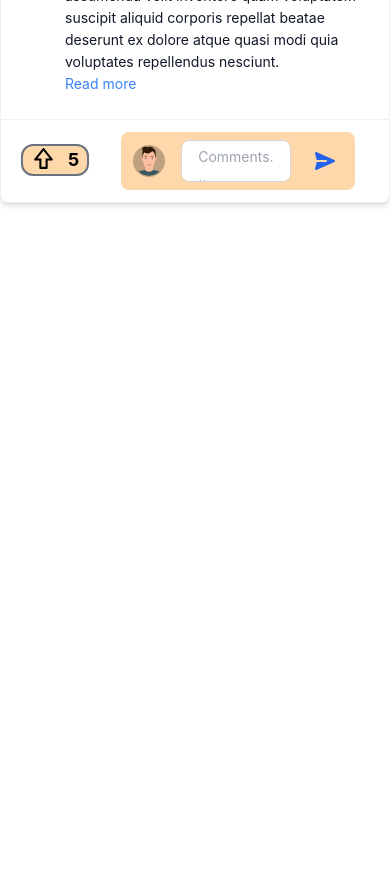
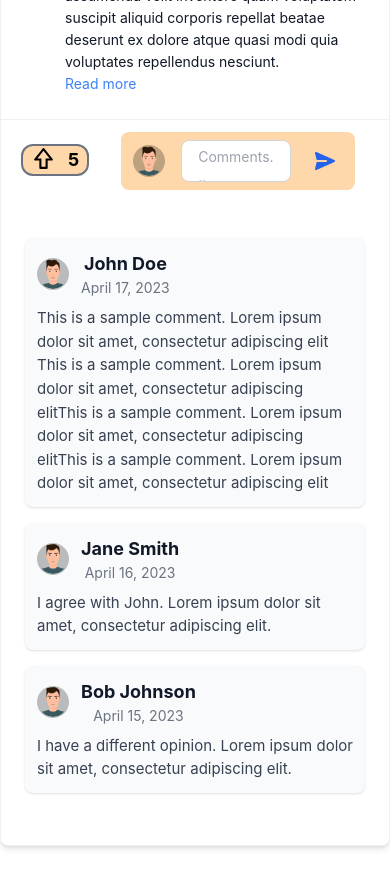
Before and after one commit to Shkkhwaja/queryly, a Next.js app: page / in a window 390 px wide. Shown: the part 820-1706 px from the top of the page. Before the commit the page ends 1063 px from the top, so only its background shows below. Built offline with nearby package versions, Linux system fonts and the light colour scheme.

Commit message:
done with card but responsive is pending

```diff
--- a/src/components/Homepage/Homepage.tsx
+++ b/src/components/Homepage/Homepage.tsx
@@ -20,6 +20,30 @@ const Homepage: React.FC = () => {
   const toggleDescription = () => {
     setShowFullDescription(!showFullDescription);
   };
+
+
+// Sample comments data
+  const comments = [
+    {
+      name: "John Doe",
+      date: "April 17, 2023",
+      comment:
+        "This is a sample comment. Lorem ipsum dolor sit amet, consectetur adipiscing elit This is a sample comment. Lorem ipsum dolor sit amet, consectetur adipiscing elitThis is a sample comment. Lorem ipsum dolor sit amet, consectetur adipiscing elitThis is a sample comment. Lorem ipsum dolor sit amet, consectetur adipiscing elit",
+    },
+    {
+      name: "Jane Smith",
+      date: "April 16, 2023",
+      comment:
+        "I agree with John. Lorem ipsum dolor sit amet, consectetur adipiscing elit.",
+    },
+    {
+      name: "Bob Johnson",
+      date: "April 15, 2023",
+      comment:
+        "I have a different opinion. Lorem ipsum dolor sit amet, consectetur adipiscing elit.",
+    },
+  ];
+
 
   return (
     <div>
@@ -74,7 +98,6 @@ const Homepage: React.FC = () => {
       <div className="flex justify-center py-10">
         <Card
           style={{ width: 750 }}
-
           cover={
             <img
               alt="example"
@@ -84,6 +107,7 @@ const Homepage: React.FC = () => {
           }
           className="bg-white dark:bg-gray-800 shadow-md dark:shadow-lg rounded-lg"
           actions={[
+            <div>
             <div className="flex gap-8 px-5 h-auto ">
               <div className=" flex gap-3 h-8 w-[auto] px-2 mt-3  border-2 bg-orange-200 rounded-xl border-gray-500  ">
                 <BiUpvote
@@ -135,8 +159,50 @@ const Homepage: React.FC = () => {
                     <span className="sr-only">Send message</span>
                   </button>
                 </div>
-              </form>{" "}
-            </div>,
+              </form>
+      </div>
+
+
+
+{/* Comments Section */}
+<div className="mt-6 p-6">
+  {comments.map((comment, index) => (
+    <div
+      key={index}
+      className="bg-gray-50 dark:bg-gray-800 p-3 rounded-lg shadow mb-4"
+    >
+      {/* Avatar, Name, and Date */}
+      <div className="flex items-center mb-2">
+        <Avatar
+          icon={
+            <Image
+              src={img}
+              alt="avatar"
+              width={40}
+              height={40}
+              className="rounded-full cursor-pointer"
+            />
+          }
+        />
+        <div className="ml-3">
+          <h3 className="text-lg font-bold text-gray-900 dark:text-white">
+            {comment.name}
+          </h3>
+          <p className="text-sm text-gray-500">{comment.date}</p>
+        </div>
+      </div>
+      {/* Comment Content */}
+      <p className="text-gray-700 dark:text-gray-300 text-[15px] text-start">{comment.comment}</p>
+    </div>
+  ))}
+</div>
+
+
+
+
+
+
+        </div>
           ]}
         >
           <div className="flex gap-1">
@@ -206,6 +272,13 @@ const Homepage: React.FC = () => {
             </div>
           </div>
         </Card>
+
+
+
+
+
+
+
       </div>
     </div>
   );
```
